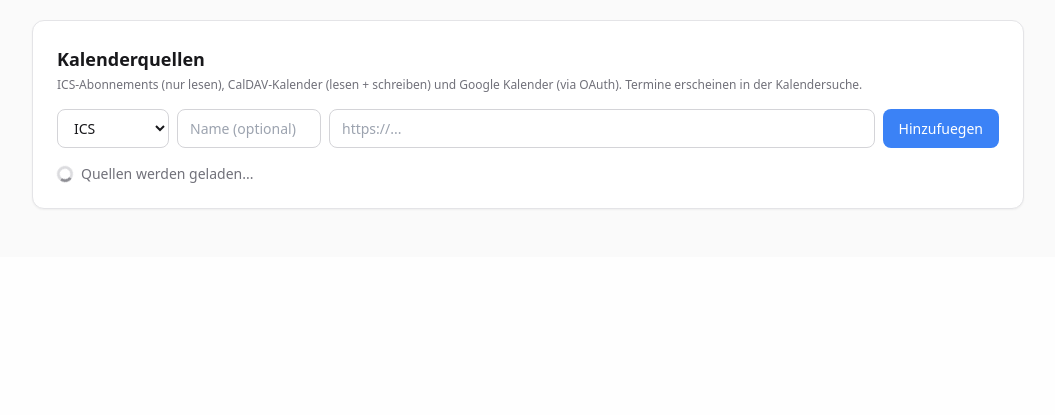
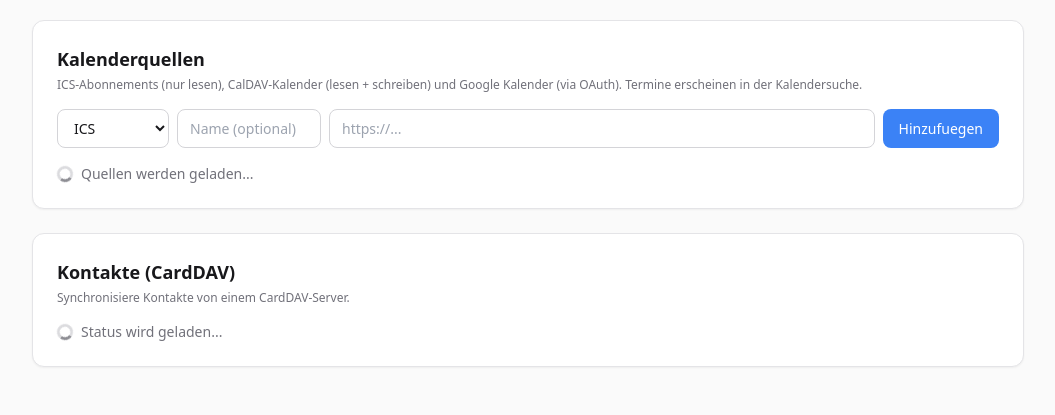
Before and after one commit to gerfru/NilesAI, a Python web app: template src/niles/templates/settings.html in a window 1280 px wide. Shown: the part 877-1292 px from the top of the page, without its empty margins (112-1167 px from the left). Before the commit the page ends 1087 px from the top, so only its background shows below. Run offline with Jinja, Linux system fonts and the light colour scheme; the template is opened without the code that fills it, so the values that code supplies are empty; style sheets or scripts are compiled from the project's sources; some libraries are stand-ins or nearby versions.

Commit message:
fix: move Kontakte (CardDAV) above Administration divider
Kontakte werden von jedem User selbst konfiguriert, nicht nur Admins.

Co-Authored-By: Claude Opus 4.6 <noreply@anthropic.com>

```diff
--- a/src/niles/templates/settings.html
+++ b/src/niles/templates/settings.html
@@ -279,14 +279,7 @@
     </div>
 </div>
 
-{# === ADMINISTRATION === #}
-
-{% if user and user.is_admin %}
-<div class="flex items-center gap-3 mt-8 mb-4">
-    <div class="flex-1 h-px bg-zinc-300 dark:bg-zinc-600"></div>
-    <span class="text-xs font-semibold uppercase tracking-wider text-zinc-400 dark:text-zinc-500">Administration</span>
-    <div class="flex-1 h-px bg-zinc-300 dark:bg-zinc-600"></div>
-</div>
+{# === Kontakte === #}
 
 <div class="bg-white dark:bg-zinc-800 rounded-xl shadow-sm border border-zinc-200 dark:border-zinc-700 p-4 sm:p-6 mb-6">
     <h3 class="text-lg font-semibold mb-1 text-zinc-900 dark:text-white">Kontakte (CardDAV)</h3>
@@ -303,6 +296,15 @@
             Status wird geladen...
         </div>
     </div>
+</div>
+
+{# === ADMINISTRATION === #}
+
+{% if user and user.is_admin %}
+<div class="flex items-center gap-3 mt-8 mb-4">
+    <div class="flex-1 h-px bg-zinc-300 dark:bg-zinc-600"></div>
+    <span class="text-xs font-semibold uppercase tracking-wider text-zinc-400 dark:text-zinc-500">Administration</span>
+    <div class="flex-1 h-px bg-zinc-300 dark:bg-zinc-600"></div>
 </div>
 
 <div class="bg-white dark:bg-zinc-800 rounded-xl shadow-sm border border-zinc-200 dark:border-zinc-700 p-4 sm:p-6 mb-6">
```
